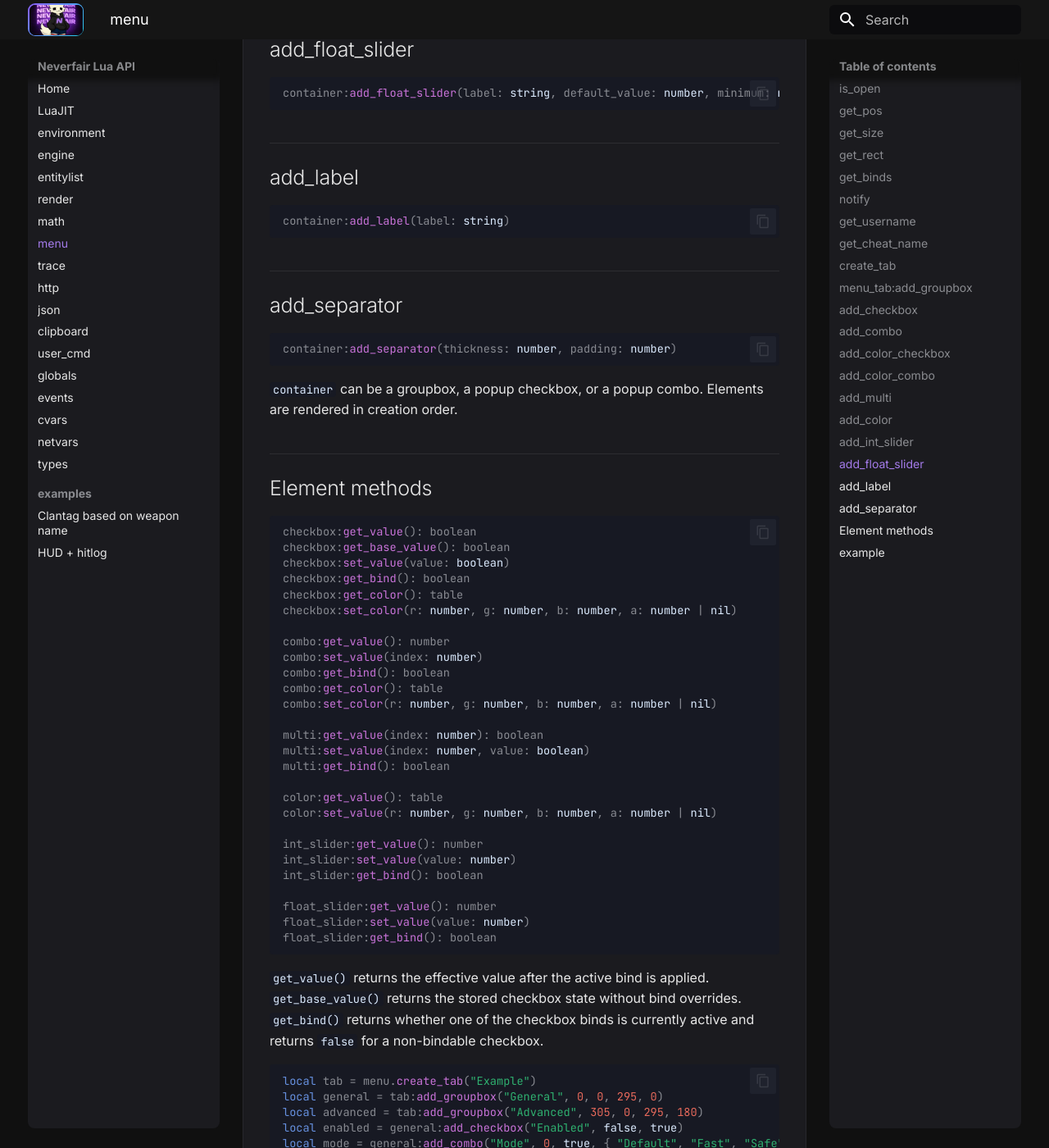
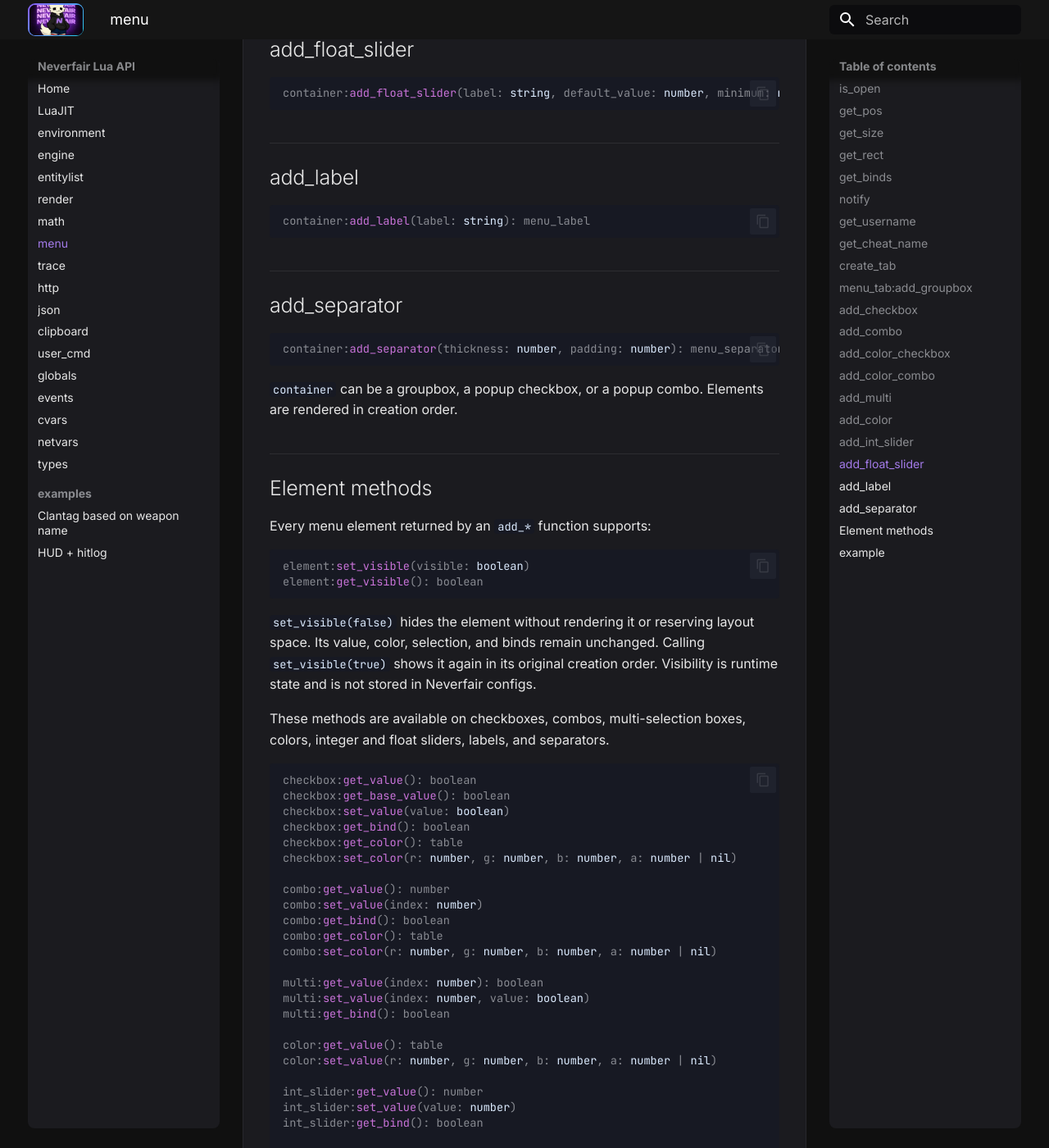
Before and after one commit to NEVERFAIR/cs2-docs, an MkDocs documentation site: the page built from docs/menu.md, in a window 1280 px wide and 1400 px high, scrolled down 5295 px. Shown: the whole window at 82% size. Built offline with MkDocs 1.6.1 and Material for MkDocs 9.7.7, drawn with Linux system fonts in a browser that asks for light colours; some of the changed text lies outside the part shown.

Commit message:
Update menu.md

````diff
--- a/docs/menu.md
+++ b/docs/menu.md
@@ -195,18 +195,29 @@ container:add_float_slider(label: string, default_value: number, minimum: number
 ## add_label
 
 ```lua
-container:add_label(label: string)
+container:add_label(label: string): menu_label
 ```
 
 ## add_separator
 
 ```lua
-container:add_separator(thickness: number, padding: number)
+container:add_separator(thickness: number, padding: number): menu_separator
 ```
 
 `container` can be a groupbox, a popup checkbox, or a popup combo. Elements are rendered in creation order.
 
 ## Element methods
+
+Every menu element returned by an `add_*` function supports:
+
+```lua
+element:set_visible(visible: boolean)
+element:get_visible(): boolean
+```
+
+`set_visible(false)` hides the element without rendering it or reserving layout space. Its value, color, selection, and binds remain unchanged. Calling `set_visible(true)` shows it again in its original creation order. Visibility is runtime state and is not stored in Neverfair configs.
+
+These methods are available on checkboxes, combos, multi-selection boxes, colors, integer and float sliders, labels, and separators.
 
 ```lua
 checkbox:get_value(): boolean
@@ -252,6 +263,11 @@ local amount = general:add_int_slider("Amount", 25, 0, 100, 1, true)
 local scale = general:add_float_slider("Scale", 1.0, 0.1, 2.0, 0.05, false)
 local colored_toggle = general:add_color_checkbox("Colored toggle", false, true, 0.2, 0.8, 1.0, 1.0)
 local colored_mode = general:add_color_combo("Colored mode", 0, false, { "One", "Two" }, 1.0, 0.4, 0.2, 1.0)
+local advanced_label = general:add_label("Advanced options")
+local advanced_separator = general:add_separator(1, 4)
+
+advanced_label:set_visible(false)
+advanced_separator:set_visible(false)
 
 local popup_checkbox = advanced:add_checkbox("Advanced settings", true, true, 230, 0)
 popup_checkbox:add_int_slider("Limit", 10, 1, 64, 1, false)
@@ -263,6 +279,11 @@ popup_combo:add_separator(1, 0)
 popup_combo:add_label("Profile settings")
 
 register_callback("draw", function()
+    local show_advanced = enabled:get_value()
+    colored_mode:set_visible(show_advanced)
+    advanced_label:set_visible(show_advanced)
+    advanced_separator:set_visible(show_advanced)
+
     if enabled:get_value() then
         render.text(24, 120, "Lua checkbox is enabled", color_t(1, 1, 1, 1), 13)
     end
````
